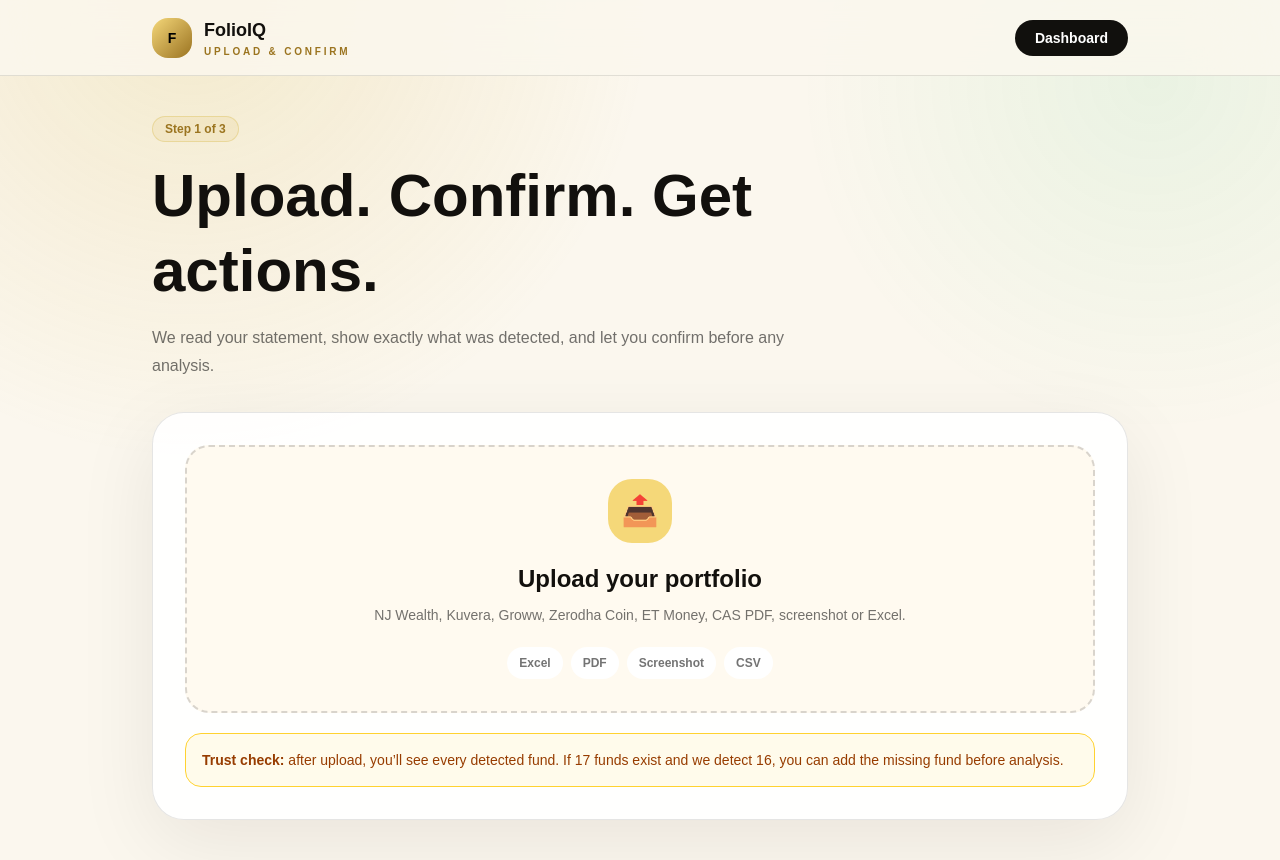
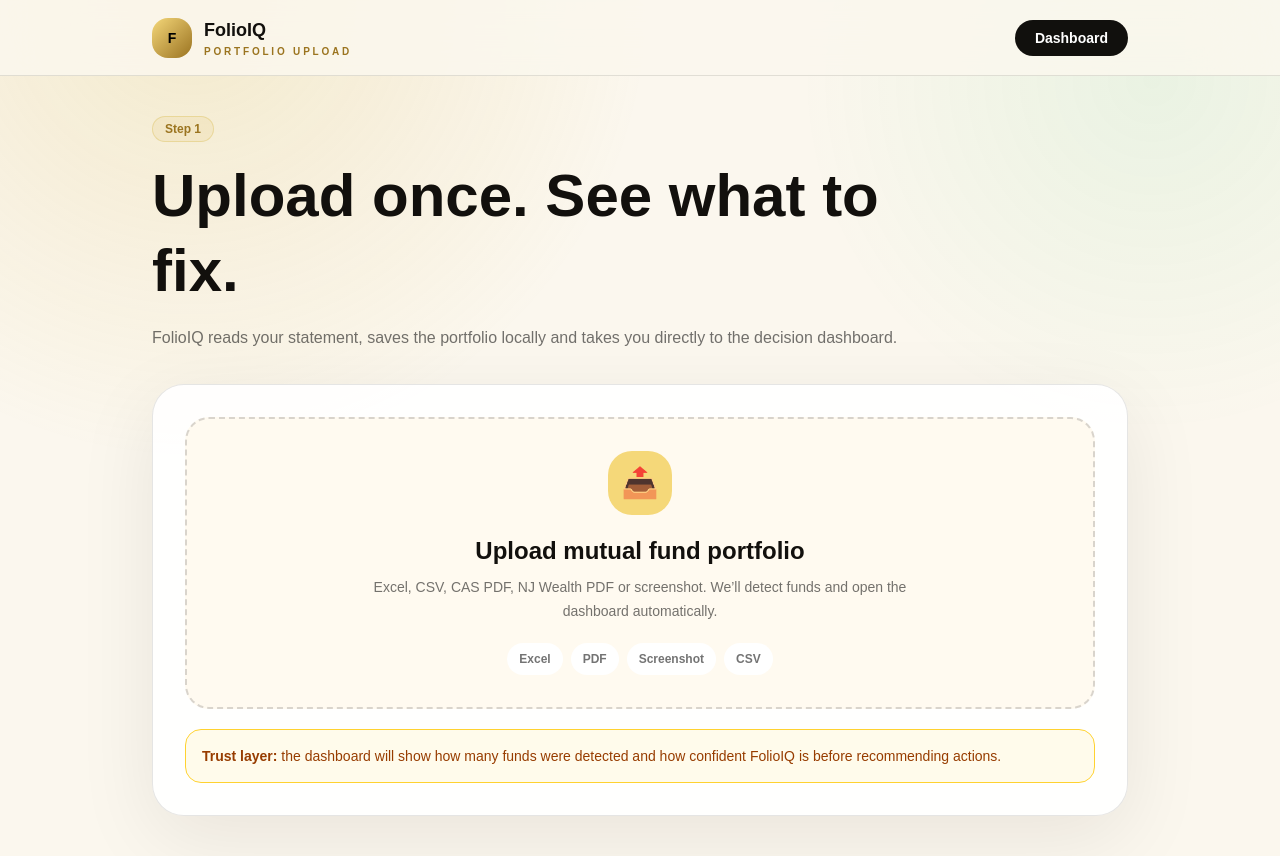
Before and after one commit to askgogo84/FolioIQ, a Next.js app: page /upload in a window 1280 px wide. Built offline with nearby package versions, Linux system fonts and the light colour scheme.

Commit message:
Make upload redirect directly to dashboard

```diff
--- a/src/app/upload/page.tsx
+++ b/src/app/upload/page.tsx
@@ -6,52 +6,58 @@
 import Link from "next/link"
 
 const STORAGE_KEY = "folioiq_h"
-
-function fmtC(n) {
-  const num = Number(n || 0)
-  if (!num) return "₹0"
-  const a = Math.abs(num)
-  const s = num < 0 ? "-" : ""
-  if (a >= 10000000) return `${s}₹${(a / 10000000).toFixed(2)}Cr`
-  if (a >= 100000) return `${s}₹${(a / 100000).toFixed(2)}L`
-  return `${s}₹${a.toLocaleString("en-IN", { maximumFractionDigits: 0 })}`
-}
-function cleanName(name = "") { return name.replace(/ - Direct.*/i, "").replace(/ Fund/i, "").trim() }
+const META_KEY = "folioiq_meta"
 
 export default function UploadPage() {
   const fileRef = useRef(null)
   const [stage, setStage] = useState("idle")
   const [fileName, setFileName] = useState("")
-  const [holdings, setHoldings] = useState([])
-  const [unmatched, setUnmatched] = useState([])
   const [error, setError] = useState("")
-
-  const invested = holdings.reduce((s, h) => s + Number(h.investedAmount || 0), 0)
-  const current = holdings.reduce((s, h) => s + Number(h.currentValue || h.investedAmount || 0), 0)
 
   async function handleFile(file) {
     setFileName(file.name)
     setError("")
     setStage("reading")
+
     const form = new FormData()
     form.append("file", file)
 
     try {
       const res = await fetch("/api/upload-portfolio", { method: "POST", body: form })
       const data = await res.json()
+
       if (!data.success || !data.holdings?.length) {
-        setError(data.error || "We could not detect funds. Try a clearer screenshot or Excel file.")
+        setError(data.error || "We could not detect funds. Try a clearer screenshot, PDF or Excel file.")
         setStage("error")
         return
       }
 
       setStage("pricing")
       const enriched = await enrich(data.holdings)
-      setHoldings(enriched)
-      setUnmatched(data.unmatched || [])
+
       localStorage.setItem(STORAGE_KEY, JSON.stringify(enriched))
-      setStage("confirm")
-    } catch {
+      localStorage.setItem(
+        META_KEY,
+        JSON.stringify({
+          source: file.name,
+          parseMethod: data.parseMethod || "unknown",
+          expectedCount: data.expectedCount || data.totalExtracted || enriched.length,
+          extractedCount: data.totalExtracted || enriched.length,
+          matchedCount: data.totalMatched || enriched.length,
+          savedCount: enriched.length,
+          unmatched: data.unmatched || [],
+          confidence:
+            enriched.length >= Number(data.expectedCount || data.totalExtracted || enriched.length) * 0.85
+              ? "High"
+              : enriched.length >= Number(data.expectedCount || data.totalExtracted || enriched.length) * 0.65
+                ? "Medium"
+                : "Low",
+          uploadedAt: new Date().toISOString(),
+        })
+      )
+
+      window.location.href = "/dashboard-v2"
+    } catch (err) {
       setError("Upload failed. Please try again.")
       setStage("error")
     }
@@ -63,11 +69,12 @@
       try {
         const d = await (await fetch("https://api.mfapi.in/mf/" + h.schemeCode)).json()
         const nav = d?.data || []
-        const liveNAV = nav.length ? Number(nav[0].nav) : 0
+        const liveNAV = nav.length ? Number(nav[0].nav) : Number(h.preEnrichedCurrentNAV || h.currentNAV || 0)
         const units = Number(h.units || 0)
         const avgNav = Number(h.avgNav || liveNAV || 0)
         const investedAmount = Number(h.investedAmount || units * avgNav || 0)
         const currentValue = Number(h.preEnrichedCurrentValue || h.currentValue || units * liveNAV || investedAmount)
+
         out.push({
           ...h,
           schemeName: h.schemeName,
@@ -88,80 +95,69 @@
     return out
   }
 
-  function removeFund(code) {
-    const next = holdings.filter((h) => String(h.schemeCode) !== String(code))
-    setHoldings(next)
-    localStorage.setItem(STORAGE_KEY, JSON.stringify(next))
-  }
+  return (
+    <main className="min-h-screen bg-[#fbf7ee] text-[#12100d]">
+      <div className="pointer-events-none fixed inset-0 bg-[radial-gradient(circle_at_15%_0%,rgba(212,175,55,.18),transparent_34%),radial-gradient(circle_at_90%_10%,rgba(34,197,94,.08),transparent_26%)]" />
 
-  function confirmPortfolio() {
-    localStorage.setItem(STORAGE_KEY, JSON.stringify(holdings))
-    window.location.href = "/dashboard-v2"
-  }
-
-  return <main className="min-h-screen bg-[#fbf7ee] text-[#12100d]">
-    <div className="pointer-events-none fixed inset-0 bg-[radial-gradient(circle_at_15%_0%,rgba(212,175,55,.18),transparent_34%),radial-gradient(circle_at_90%_10%,rgba(34,197,94,.08),transparent_26%)]" />
       <div className="relative z-10">
         <header className="sticky top-0 z-50 border-b border-black/10 bg-[#fbf7ee]/85 backdrop-blur-2xl">
           <div className="mx-auto flex max-w-5xl items-center justify-between px-6 py-4">
-          <Link href="/dashboard-v2" className="flex items-center gap-3">
+            <Link href="/" className="flex items-center gap-3">
               <div className="flex h-10 w-10 items-center justify-center rounded-2xl bg-gradient-to-br from-[#f5d879] to-[#9b741f] text-sm font-black text-black">F</div>
-            <div><div className="text-lg font-black">FolioIQ</div><div className="text-[10px] font-bold uppercase tracking-[0.28em] text-[#9b741f]">Upload & Confirm</div></div>
+              <div>
+                <div className="text-lg font-black">FolioIQ</div>
+                <div className="text-[10px] font-bold uppercase tracking-[0.28em] text-[#9b741f]">Portfolio Upload</div>
+              </div>
             </Link>
             <Link href="/dashboard-v2" className="rounded-full bg-[#11100d] px-5 py-2 text-sm font-black text-white">Dashboard</Link>
           </div>
         </header>
 
         <section className="mx-auto max-w-5xl px-6 py-10">
-        <div className="mb-8 max-w-2xl">
-          <div className="mb-4 inline-flex rounded-full border border-[#d4af37]/30 bg-[#d4af37]/10 px-3 py-1 text-xs font-black text-[#9b741f]">Step 1 of 3</div>
-          <h1 className="text-4xl font-black leading-tight md:text-6xl">Upload. Confirm. Get actions.</h1>
-          <p className="mt-4 text-base leading-7 text-black/55">We read your statement, show exactly what was detected, and let you confirm before any analysis.</p>
+          <div className="mb-8 max-w-3xl">
+            <div className="mb-4 inline-flex rounded-full border border-[#d4af37]/30 bg-[#d4af37]/10 px-3 py-1 text-xs font-black text-[#9b741f]">Step 1</div>
+            <h1 className="text-4xl font-black leading-tight md:text-6xl">Upload once. See what to fix.</h1>
+            <p className="mt-4 text-base leading-7 text-black/55">FolioIQ reads your statement, saves the portfolio locally and takes you directly to the decision dashboard.</p>
           </div>
 
-        {stage === "idle" && <div className="rounded-[2rem] border border-black/10 bg-white/90 p-8 shadow-[0_22px_80px_rgba(20,16,8,0.08)]">
-          <button onClick={() => fileRef.current?.click()} className="flex min-h-[260px] w-full flex-col items-center justify-center rounded-[1.5rem] border-2 border-dashed border-black/15 bg-[#fffaf0] p-8 text-center transition hover:border-[#d4af37] hover:bg-[#fff4cc]">
+          {stage === "idle" && (
+            <div className="rounded-[2rem] border border-black/10 bg-white/90 p-8 shadow-[0_22px_80px_rgba(20,16,8,0.08)]">
+              <button onClick={() => fileRef.current?.click()} className="flex min-h-[280px] w-full flex-col items-center justify-center rounded-[1.5rem] border-2 border-dashed border-black/15 bg-[#fffaf0] p-8 text-center transition hover:border-[#d4af37] hover:bg-[#fff4cc]">
                 <div className="mb-5 flex h-16 w-16 items-center justify-center rounded-3xl bg-[#f5d879] text-3xl">📤</div>
-            <div className="text-2xl font-black">Upload your portfolio</div>
-            <p className="mt-2 max-w-xl text-sm leading-6 text-black/55">NJ Wealth, Kuvera, Groww, Zerodha Coin, ET Money, CAS PDF, screenshot or Excel.</p>
-            <div className="mt-5 flex flex-wrap justify-center gap-2 text-xs font-bold text-black/55"><span className="rounded-full bg-white px-3 py-2">Excel</span><span className="rounded-full bg-white px-3 py-2">PDF</span><span className="rounded-full bg-white px-3 py-2">Screenshot</span><span className="rounded-full bg-white px-3 py-2">CSV</span></div>
+                <div className="text-2xl font-black">Upload mutual fund portfolio</div>
+                <p className="mt-2 max-w-xl text-sm leading-6 text-black/55">Excel, CSV, CAS PDF, NJ Wealth PDF or screenshot. We’ll detect funds and open the dashboard automatically.</p>
+                <div className="mt-5 flex flex-wrap justify-center gap-2 text-xs font-bold text-black/55">
+                  <span className="rounded-full bg-white px-3 py-2">Excel</span>
+                  <span className="rounded-full bg-white px-3 py-2">PDF</span>
+                  <span className="rounded-full bg-white px-3 py-2">Screenshot</span>
+                  <span className="rounded-full bg-white px-3 py-2">CSV</span>
+                </div>
               </button>
               <input ref={fileRef} type="file" accept=".xlsx,.xls,.csv,.pdf,.jpg,.jpeg,.png,.webp" className="hidden" onChange={(e) => e.target.files?.[0] && handleFile(e.target.files[0])} />
-          <div className="mt-5 rounded-2xl border border-amber-300 bg-amber-50 p-4 text-sm text-amber-800"><b>Trust check:</b> after upload, you’ll see every detected fund. If 17 funds exist and we detect 16, you can add the missing fund before analysis.</div>
-        </div>}
+              <div className="mt-5 rounded-2xl border border-amber-300 bg-amber-50 p-4 text-sm text-amber-800">
+                <b>Trust layer:</b> the dashboard will show how many funds were detected and how confident FolioIQ is before recommending actions.
+              </div>
+            </div>
+          )}
 
-        {(stage === "reading" || stage === "pricing") && <div className="rounded-[2rem] border border-black/10 bg-white/90 p-12 text-center shadow-[0_22px_80px_rgba(20,16,8,0.08)]">
+          {(stage === "reading" || stage === "pricing") && (
+            <div className="rounded-[2rem] border border-black/10 bg-white/90 p-12 text-center shadow-[0_22px_80px_rgba(20,16,8,0.08)]">
               <div className="mx-auto mb-6 flex h-16 w-16 items-center justify-center rounded-3xl bg-[#f5d879] text-3xl">✨</div>
-          <div className="text-2xl font-black">{stage === "reading" ? "Reading your file" : "Fetching live NAV"}</div>
+              <div className="text-2xl font-black">{stage === "reading" ? "Reading your portfolio" : "Preparing decision dashboard"}</div>
               <p className="mt-2 text-sm text-black/55">{fileName}</p>
-        </div>}
+              <p className="mt-4 text-xs font-bold uppercase tracking-[0.22em] text-black/35">Redirecting automatically</p>
+            </div>
+          )}
 
-        {stage === "error" && <div className="rounded-[2rem] border border-red-200 bg-red-50 p-8 text-center">
-          <div className="text-3xl">⚠️</div><div className="mt-3 font-black text-red-700">{error}</div>
+          {stage === "error" && (
+            <div className="rounded-[2rem] border border-red-200 bg-red-50 p-8 text-center">
+              <div className="text-3xl">⚠️</div>
+              <div className="mt-3 font-black text-red-700">{error}</div>
               <button onClick={() => setStage("idle")} className="mt-6 rounded-full bg-[#11100d] px-6 py-3 text-sm font-black text-white">Try again</button>
-        </div>}
-
-        {stage === "confirm" && <div className="space-y-5">
-          <div className="rounded-[2rem] border border-black/10 bg-white/90 p-6 shadow-[0_22px_80px_rgba(20,16,8,0.08)]">
-            <div className="flex flex-wrap items-center justify-between gap-4">
-              <div><div className="text-2xl font-black">{holdings.length} funds detected</div><p className="mt-1 text-sm text-black/55">Please confirm before analysis. This prevents missing-row mistakes.</p></div>
-              <button onClick={confirmPortfolio} className="rounded-full bg-[#11100d] px-6 py-3 text-sm font-black text-white">Looks good — analyse</button>
             </div>
-            <div className="mt-5 grid gap-3 md:grid-cols-3"><Mini label="Invested" value={fmtC(invested)} /><Mini label="Current" value={fmtC(current)} /><Mini label="Funds" value={holdings.length} /></div>
-          </div>
-
-          {unmatched.length > 0 && <div className="rounded-2xl border border-amber-300 bg-amber-50 p-4 text-sm text-amber-800"><b>{unmatched.length} unmatched funds:</b> {unmatched.slice(0, 5).join(", ")} {unmatched.length > 5 ? "…" : ""}</div>}
-
-          <div className="rounded-[2rem] border border-black/10 bg-white/90 p-4 shadow-[0_22px_80px_rgba(20,16,8,0.08)]">
-            {holdings.map((h) => <div key={h.schemeCode || h.schemeName} className="flex items-center justify-between border-b border-black/10 p-4 last:border-0">
-              <div><div className="font-black">{cleanName(h.schemeName)}</div><div className="mt-1 text-xs text-black/45">{fmtC(h.currentValue)} · {h.amc || "AMC"}</div></div>
-              <button onClick={() => removeFund(h.schemeCode)} className="rounded-full border border-red-200 px-3 py-1 text-xs font-black text-red-600">Remove</button>
-            </div>)}
-          </div>
-        </div>}
+          )}
         </section>
       </div>
     </main>
+  )
 }
-
-function Mini({ label, value }) { return <div className="rounded-2xl border border-black/10 bg-[#fffaf0] p-4"><div className="text-xs font-black uppercase tracking-[0.22em] text-black/35">{label}</div><div className="mt-2 text-2xl font-black">{value}</div></div> }
```
Lines whose indentation alone changed are shown as unchanged.
